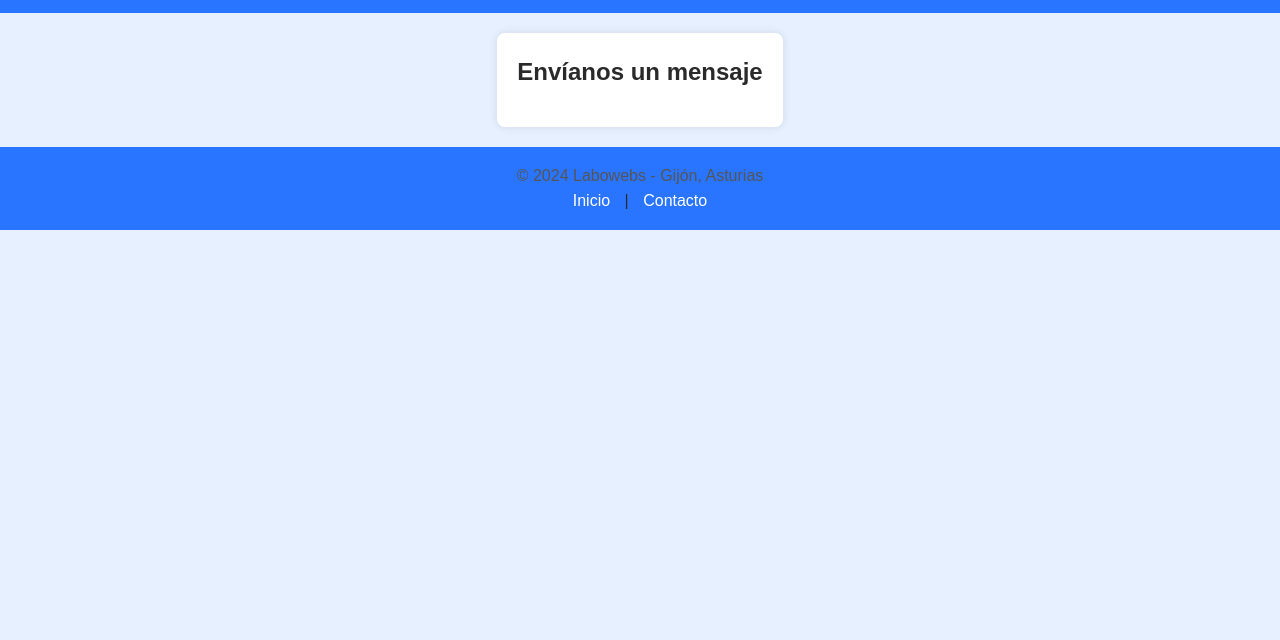
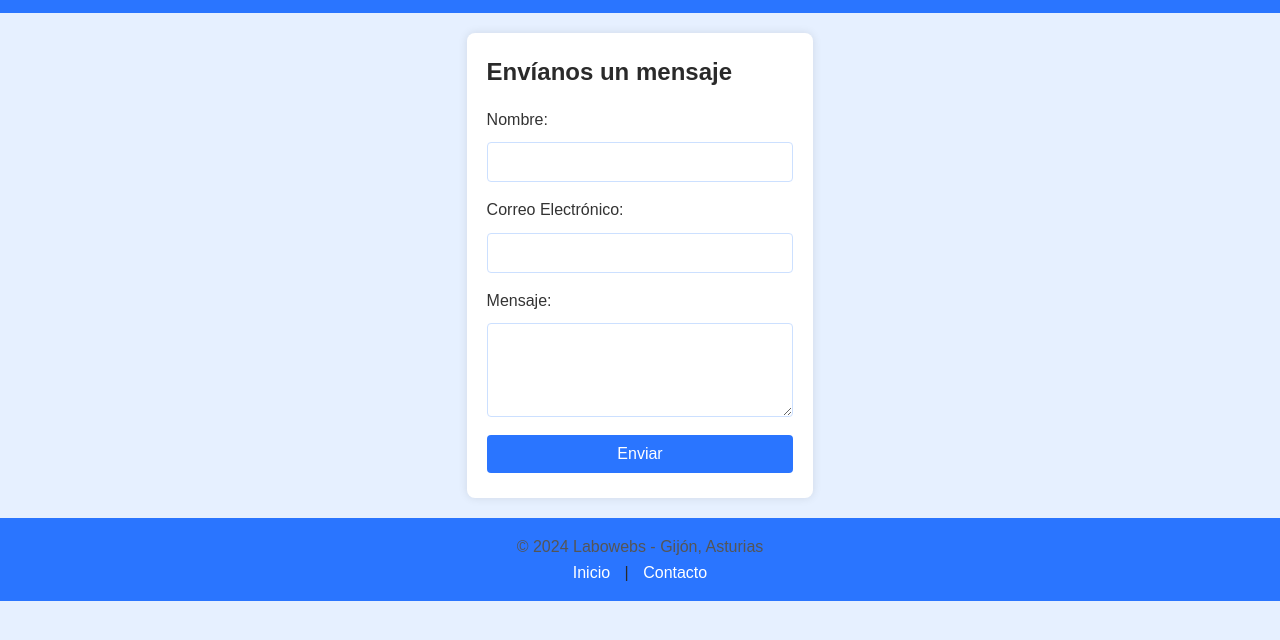
Before and after one commit to GuillermoJMP/Tarea-Evaluable-Git, a plain HTML site: page contacto.html in a window 1280 px wide. Shown: the part 70-710 px from the top of the page. Drawn offline with Linux system fonts and the light colour scheme.

Commit message:
Revert "Cambios en el archivo contacto.html."
This reverts commit e23a7cf4cd39a398812dded637307c7fc20aeb60.

```diff
--- a/contacto.html
+++ b/contacto.html
@@ -1,10 +1,10 @@
 <!DOCTYPE html>
 <html lang="es">
 <head>
-    <meta charset="UTF-8" />
-    <meta name="viewport" content="width=device-width, initial-scale=1.0" />
+    <meta charset="UTF-8">
+    <meta name="viewport" content="width=device-width, initial-scale=1.0">
     <title>Contacto - Labowebs</title>
-    <link rel="stylesheet" href="css/estilos.css" />
+    <link rel="stylesheet" href="css/estilos.css">
     <script src="js/script.js" defer></script>
 </head>
 <body>
@@ -14,8 +14,20 @@
 
     <section class="contact-form">
         <h2>Envíanos un mensaje</h2>
-      <form id="formContacto" action="#" method="post"></form>
+        <form id="formContacto" action="#" method="post">
+            <label for="nombre">Nombre:</label>
+            <input type="text" id="nombre" name="nombre" required>
+
+            <label for="email">Correo Electrónico:</label>
+            <input type="email" id="email" name="email" required>
+
+            <label for="mensaje">Mensaje:</label>
+            <textarea id="mensaje" name="mensaje" rows="4" required></textarea>
+
+            <button type="submit">Enviar</button>
+        </form>
     </section>
+
 
     <footer>
         <p>© 2024 Labowebs - Gijón, Asturias</p>
```
Lines whose indentation alone changed are shown as unchanged.
